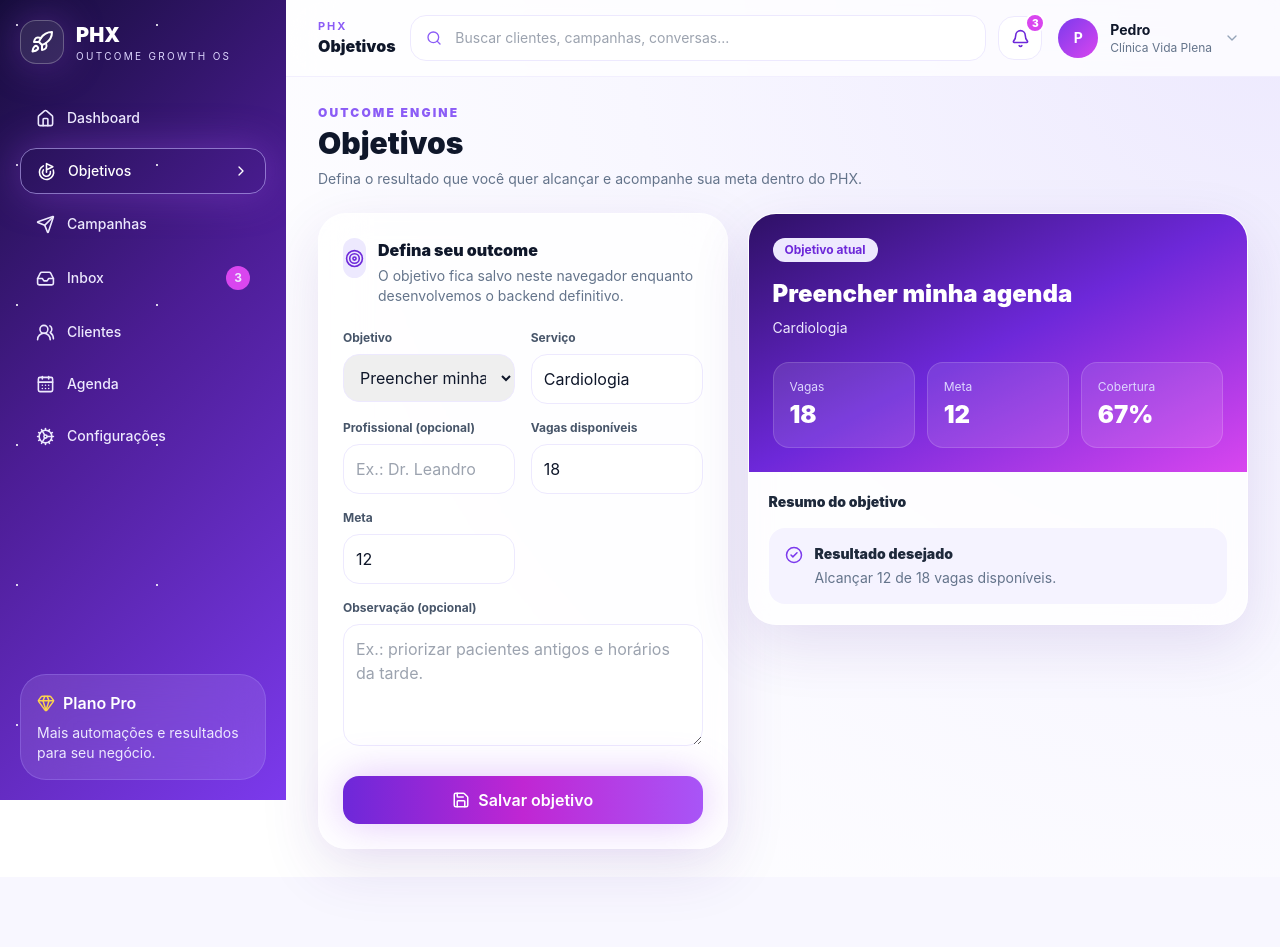
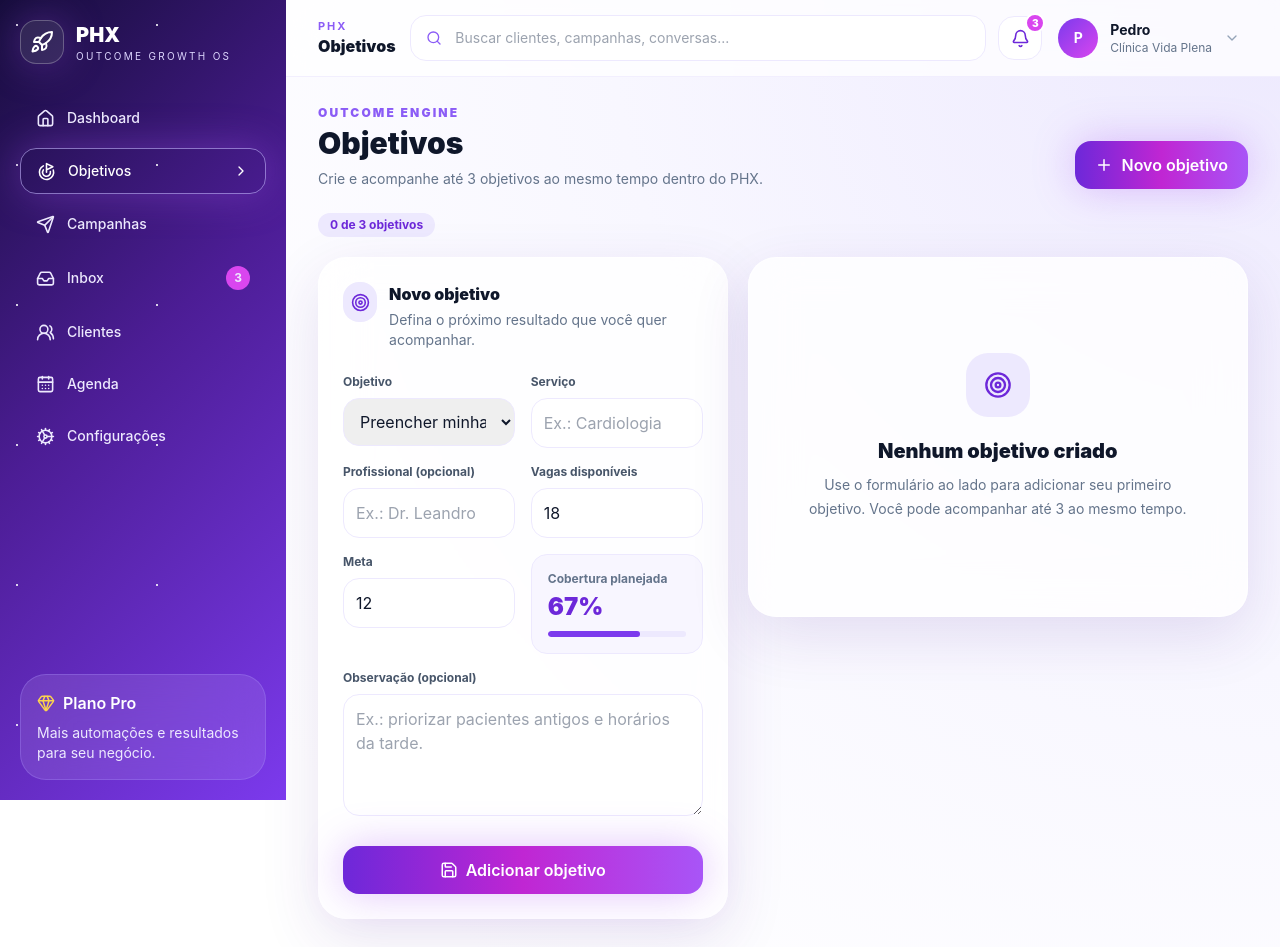
Before and after one commit to PedroH6/PHX, a React (Vite) app: page /objetivos in a window 1280 px wide. Before the commit the page ends 877 px from the top, so only its background shows below. Built offline with nearby package versions, Linux system fonts and the light colour scheme.

Commit message:
feat: support up to three objectives

```diff
--- a/src/pages/Objectives.jsx
+++ b/src/pages/Objectives.jsx
@@ -1,53 +1,264 @@
-import { useEffect, useMemo, useState } from 'react'
-import { CheckCircle2, Save, Target } from 'lucide-react'
+import { useMemo, useState } from 'react'
+import {
+  CheckCircle2,
+  Pencil,
+  Plus,
+  Save,
+  Target,
+  Trash2,
+  X,
+} from 'lucide-react'
 import { useOutletContext } from 'react-router-dom'
 import { Field, PageHeading, StatusPill } from '../components/UI'
 
-const defaultObjective = {
+const MAX_OBJECTIVES = 3
+
+const emptyObjective = {
   objective: 'Preencher minha agenda',
-  service: 'Cardiologia',
+  service: '',
   professional: '',
   availableSlots: 18,
   target: 12,
   context: '',
 }
 
-function loadObjective() {
+function createObjectiveId() {
+  return `objective-${Date.now()}-${Math.random().toString(36).slice(2, 7)}`
+}
+
+function normalizeObjective(objective) {
+  return {
+    ...objective,
+    availableSlots: Math.max(1, Number(objective.availableSlots) || 1),
+    target: Math.max(1, Number(objective.target) || 1),
+  }
+}
+
+function migrateLegacyObjective() {
   try {
-    const saved = localStorage.getItem('phx-current-objective')
-    return saved ? { ...defaultObjective, ...JSON.parse(saved) } : defaultObjective
+    const legacy = localStorage.getItem('phx-current-objective')
+    if (!legacy) return []
+
+    const parsed = JSON.parse(legacy)
+    const savedAt =
+      localStorage.getItem('phx-objective-saved-at') ||
+      new Date().toLocaleString('pt-BR')
+
+    return [
+      {
+        id: createObjectiveId(),
+        ...normalizeObjective(parsed),
+        savedAt,
+      },
+    ]
   } catch {
-    return defaultObjective
+    return []
   }
+}
+
+function loadObjectives() {
+  try {
+    const saved = localStorage.getItem('phx-objectives')
+
+    if (saved) {
+      const parsed = JSON.parse(saved)
+      if (Array.isArray(parsed)) return parsed.slice(0, MAX_OBJECTIVES)
+    }
+
+    const migrated = migrateLegacyObjective()
+
+    if (migrated.length) {
+      localStorage.setItem('phx-objectives', JSON.stringify(migrated))
+      return migrated
+    }
+
+    return []
+  } catch {
+    return []
+  }
+}
+
+function ObjectiveCard({ objective, index, onEdit, onDelete }) {
+  const coverage = Math.min(
+    100,
+    Math.round((objective.target / objective.availableSlots) * 100),
+  )
+
+  return (
+    <article className="glass-card overflow-hidden">
+      <div className="bg-gradient-to-br from-violet-950 via-violet-700 to-fuchsia-500 p-5 text-white">
+        <div className="flex flex-wrap items-start justify-between gap-3">
+          <div>
+            <div className="flex flex-wrap items-center gap-2">
+              <StatusPill>Objetivo {index + 1}</StatusPill>
+              <span className="text-xs font-semibold text-violet-200">
+                {objective.savedAt}
+              </span>
+            </div>
+
+            <h3 className="mt-4 text-xl font-black">{objective.objective}</h3>
+            <p className="mt-1 text-sm text-violet-100">
+              {objective.service || 'Serviço não informado'}
+              {objective.professional ? ` • ${objective.professional}` : ''}
+            </p>
+          </div>
+
+          <div className="flex gap-2">
+            <button
+              type="button"
+              onClick={() => onEdit(objective)}
+              className="grid h-9 w-9 place-items-center rounded-xl border border-white/20 bg-white/10 text-white transition hover:bg-white/20"
+              aria-label="Editar objetivo"
+              title="Editar objetivo"
+            >
+              <Pencil size={15} />
+            </button>
+
+            <button
+              type="button"
+              onClick={() => onDelete(objective.id)}
+              className="grid h-9 w-9 place-items-center rounded-xl border border-white/20 bg-white/10 text-white transition hover:bg-rose-500/30"
+              aria-label="Excluir objetivo"
+              title="Excluir objetivo"
+            >
+              <Trash2 size={15} />
+            </button>
+          </div>
+        </div>
+
+        <div className="mt-5 grid grid-cols-3 gap-2">
+          <div className="rounded-2xl border border-white/15 bg-white/10 p-3">
+            <div className="text-[11px] text-violet-200">Vagas</div>
+            <div className="mt-1 text-xl font-black">
+              {objective.availableSlots}
+            </div>
+          </div>
+
+          <div className="rounded-2xl border border-white/15 bg-white/10 p-3">
+            <div className="text-[11px] text-violet-200">Meta</div>
+            <div className="mt-1 text-xl font-black">{objective.target}</div>
+          </div>
+
+          <div className="rounded-2xl border border-white/15 bg-white/10 p-3">
+            <div className="text-[11px] text-violet-200">Cobertura</div>
+            <div className="mt-1 text-xl font-black">{coverage}%</div>
+          </div>
+        </div>
+
+        <div className="mt-4 h-2 overflow-hidden rounded-full bg-white/15">
+          <div
+            className="h-full rounded-full bg-white transition-all duration-500"
+            style={{ width: `${coverage}%` }}
+          />
+        </div>
+      </div>
+
+      <div className="p-4">
+        <div className="flex items-start gap-3 rounded-2xl bg-violet-50 p-3">
+          <CheckCircle2
+            size={17}
+            className="mt-0.5 shrink-0 text-violet-600"
+          />
+          <div>
+            <div className="text-sm font-black text-slate-800">
+              Resultado desejado
+            </div>
+            <div className="mt-1 text-sm text-slate-500">
+              Alcançar {objective.target} de {objective.availableSlots} vagas
+              disponíveis.
+            </div>
+          </div>
+        </div>
+
+        {objective.context && (
+          <div className="mt-3 rounded-2xl border border-violet-100 p-3">
+            <div className="text-[11px] font-black uppercase tracking-[.12em] text-violet-500">
+              Observação
+            </div>
+            <p className="mt-2 text-sm leading-5 text-slate-500">
+              {objective.context}
+            </p>
+          </div>
+        )}
+      </div>
+    </article>
+  )
 }
 
 export default function Objectives() {
   const { notify } = useOutletContext()
-  const [form, setForm] = useState(loadObjective)
-  const [savedAt, setSavedAt] = useState('')
+  const [objectives, setObjectives] = useState(loadObjectives)
+  const [form, setForm] = useState(emptyObjective)
+  const [editingId, setEditingId] = useState(null)
 
-  const progress = useMemo(() => {
+  const isEditing = Boolean(editingId)
+  const limitReached = objectives.length >= MAX_OBJECTIVES && !isEditing
+
+  const formCoverage = useMemo(() => {
     const available = Math.max(1, Number(form.availableSlots) || 1)
     const target = Math.max(0, Number(form.target) || 0)
     return Math.min(100, Math.round((target / available) * 100))
   }, [form.availableSlots, form.target])
 
-  useEffect(() => {
-    const saved = localStorage.getItem('phx-objective-saved-at')
-    if (saved) setSavedAt(saved)
-  }, [])
+  const persistObjectives = (nextObjectives) => {
+    setObjectives(nextObjectives)
+    localStorage.setItem('phx-objectives', JSON.stringify(nextObjectives))
+  }
 
   const updateField = (field, value) => {
     setForm((current) => ({ ...current, [field]: value }))
   }
 
+  const resetForm = () => {
+    setEditingId(null)
+    setForm(emptyObjective)
+  }
+
+  const startNewObjective = () => {
+    if (objectives.length >= MAX_OBJECTIVES) {
+      notify('Você pode ter no máximo 3 objetivos')
+      return
+    }
+
+    resetForm()
+  }
+
+  const editObjective = (objective) => {
+    setEditingId(objective.id)
+    setForm({
+      objective: objective.objective,
+      service: objective.service,
+      professional: objective.professional,
+      availableSlots: objective.availableSlots,
+      target: objective.target,
+      context: objective.context,
+    })
+
+    window.scrollTo({ top: 0, behavior: 'smooth' })
+  }
+
+  const deleteObjective = (id) => {
+    const nextObjectives = objectives.filter((objective) => objective.id !== id)
+    persistObjectives(nextObjectives)
+
+    if (editingId === id) resetForm()
+
+    notify('Objetivo excluído')
+  }
+
   const saveObjective = (event) => {
     event.preventDefault()
 
-    const normalized = {
-      ...form,
-      availableSlots: Math.max(1, Number(form.availableSlots) || 1),
-      target: Math.max(1, Number(form.target) || 1),
+    if (!isEditing && objectives.length >= MAX_OBJECTIVES) {
+      notify('Você já atingiu o limite de 3 objetivos')
+      return
+    }
+
+    const normalized = normalizeObjective(form)
+
+    if (!normalized.service.trim()) {
+      notify('Informe o serviço do objetivo')
+      return
     }
 
     if (normalized.target > normalized.availableSlots) {
@@ -55,12 +266,36 @@ export default function Objectives() {
       return
     }
 
-    const now = new Date().toLocaleString('pt-BR')
-    localStorage.setItem('phx-current-objective', JSON.stringify(normalized))
-    localStorage.setItem('phx-objective-saved-at', now)
-    setForm(normalized)
-    setSavedAt(now)
-    notify('Objetivo salvo com sucesso')
+    const savedAt = new Date().toLocaleString('pt-BR')
+
+    if (isEditing) {
+      const nextObjectives = objectives.map((objective) =>
+        objective.id === editingId
+          ? {
+              ...objective,
+              ...normalized,
+              savedAt,
+            }
+          : objective,
+      )
+
+      persistObjectives(nextObjectives)
+      notify('Objetivo atualizado com sucesso')
+    } else {
+      const nextObjectives = [
+        ...objectives,
+        {
+          id: createObjectiveId(),
+          ...normalized,
+          savedAt,
+        },
+      ]
+
+      persistObjectives(nextObjectives)
+      notify('Objetivo adicionado com sucesso')
+    }
+
+    resetForm()
   }
 
   return (
@@ -68,31 +303,76 @@ export default function Objectives() {
       <PageHeading
         eyebrow="Outcome Engine"
         title="Objetivos"
-        description="Defina o resultado que você quer alcançar e acompanhe sua meta dentro do PHX."
+        description="Crie e acompanhe até 3 objetivos ao mesmo tempo dentro do PHX."
+        action={
+          objectives.length < MAX_OBJECTIVES && (
+            <button
+              type="button"
+              onClick={startNewObjective}
+              className="gradient-button"
+            >
+              <Plus size={18} />
+              Novo objetivo
+            </button>
+          )
+        }
       />
+
+      <div className="mb-5 flex flex-wrap items-center gap-3">
+        <StatusPill tone={objectives.length === MAX_OBJECTIVES ? 'amber' : 'violet'}>
+          {objectives.length} de {MAX_OBJECTIVES} objetivos
+        </StatusPill>
+
+        {objectives.length === MAX_OBJECTIVES && (
+          <span className="text-sm text-slate-500">
+            Limite atingido. Edite ou exclua um objetivo para criar outro.
+          </span>
+        )}
+      </div>
 
       <section className="grid gap-5 xl:grid-cols-[.9fr_1.1fr]">
         <form
           onSubmit={saveObjective}
           className="glass-card self-start p-5 sm:p-6"
         >
+          <div className="flex items-start justify-between gap-3">
             <div className="flex items-start gap-3">
               <div className="icon-bubble">
                 <Target size={19} />
               </div>
+
               <div>
-              <h2 className="font-black text-slate-900">Defina seu outcome</h2>
+                <h2 className="font-black text-slate-900">
+                  {isEditing ? 'Editar objetivo' : 'Novo objetivo'}
+                </h2>
                 <p className="mt-1 text-sm text-slate-500">
-                O objetivo fica salvo neste navegador enquanto desenvolvemos o
-                backend definitivo.
+                  {isEditing
+                    ? 'Atualize os dados do objetivo selecionado.'
+                    : limitReached
+                      ? 'Exclua um objetivo para liberar uma nova vaga.'
+                      : 'Defina o próximo resultado que você quer acompanhar.'}
                 </p>
               </div>
+            </div>
+
+            {isEditing && (
+              <button
+                type="button"
+                onClick={resetForm}
+                className="grid h-9 w-9 place-items-center rounded-xl border border-violet-100 text-slate-400 transition hover:bg-violet-50"
+                aria-label="Cancelar edição"
+                title="Cancelar edição"
+              >
+                <X size={16} />
+              </button>
+            )}
           </div>
 
           <div className="mt-6 grid gap-4 sm:grid-cols-2">
             <Field label="Objetivo">
               <select
                 value={form.objective}
+                disabled={limitReached}
                 onChange={(event) =>
                   updateField('objective', event.target.value)
                 }
@@ -108,6 +388,7 @@ export default function Objectives() {
             <Field label="Serviço">
               <input
                 value={form.service}
+                disabled={limitReached}
                 onChange={(event) => updateField('service', event.target.value)}
                 placeholder="Ex.: Cardiologia"
                 required
@@ -117,6 +398,7 @@ export default function Objectives() {
             <Field label="Profissional (opcional)">
               <input
                 value={form.professional}
+                disabled={limitReached}
                 onChange={(event) =>
                   updateField('professional', event.target.value)
                 }
@@ -129,6 +411,7 @@ export default function Objectives() {
                 type="number"
                 min="1"
                 value={form.availableSlots}
+                disabled={limitReached}
                 onChange={(event) =>
                   updateField('availableSlots', event.target.value)
                 }
@@ -141,16 +424,33 @@ export default function Objectives() {
                 type="number"
                 min="1"
                 value={form.target}
+                disabled={limitReached}
                 onChange={(event) => updateField('target', event.target.value)}
                 required
               />
             </Field>
+
+            <div className="rounded-2xl border border-violet-100 bg-violet-50/70 p-4">
+              <div className="text-xs font-bold text-slate-500">
+                Cobertura planejada
+              </div>
+              <div className="mt-1 text-2xl font-black text-violet-700">
+                {formCoverage}%
+              </div>
+              <div className="mt-2 h-1.5 overflow-hidden rounded-full bg-violet-100">
+                <div
+                  className="h-full rounded-full bg-violet-600 transition-all"
+                  style={{ width: `${formCoverage}%` }}
+                />
+              </div>
+            </div>
 
             <div className="sm:col-span-2">
               <Field label="Observação (opcional)">
                 <textarea
                   rows="4"
                   value={form.context}
+                  disabled={limitReached}
                   onChange={(event) =>
                     updateField('context', event.target.value)
                   }
@@ -160,85 +460,43 @@ export default function Objectives() {
             </div>
           </div>
 
-          <button type="submit" className="gradient-button mt-6 w-full">
+          <button
+            type="submit"
+            disabled={limitReached}
+            className="gradient-button mt-6 w-full disabled:cursor-not-allowed disabled:opacity-50"
+          >
             <Save size={18} />
-            Salvar objetivo
+            {isEditing ? 'Salvar alterações' : 'Adicionar objetivo'}
           </button>
         </form>
 
-        <div className="space-y-5">
-          <div className="glass-card overflow-hidden">
-            <div className="bg-gradient-to-br from-violet-950 via-violet-700 to-fuchsia-500 p-6 text-white">
-              <div className="flex flex-wrap items-center gap-2">
-                <StatusPill>Objetivo atual</StatusPill>
-                {savedAt && (
-                  <span className="text-xs font-semibold text-violet-200">
-                    salvo em {savedAt}
-                  </span>
-                )}
+        <div>
+          {objectives.length === 0 ? (
+            <div className="glass-card flex min-h-[360px] flex-col items-center justify-center p-8 text-center">
+              <div className="grid h-16 w-16 place-items-center rounded-[22px] bg-violet-100 text-violet-700">
+                <Target size={28} />
               </div>
-
-              <h3 className="mt-4 text-2xl font-black">{form.objective}</h3>
-              <p className="mt-2 text-sm text-violet-100">
-                {form.service}
-                {form.professional ? ` • ${form.professional}` : ''}
-              </p>
-
-              <div className="mt-6 grid gap-3 sm:grid-cols-3">
-                <div className="rounded-2xl border border-white/15 bg-white/10 p-4">
-                  <div className="text-xs text-violet-200">Vagas</div>
-                  <div className="mt-1 text-2xl font-black">
-                    {form.availableSlots}
-                  </div>
-                </div>
-
-                <div className="rounded-2xl border border-white/15 bg-white/10 p-4">
-                  <div className="text-xs text-violet-200">Meta</div>
-                  <div className="mt-1 text-2xl font-black">{form.target}</div>
-                </div>
-
-                <div className="rounded-2xl border border-white/15 bg-white/10 p-4">
-                  <div className="text-xs text-violet-200">Cobertura</div>
-                  <div className="mt-1 text-2xl font-black">{progress}%</div>
-                </div>
-              </div>
-            </div>
-
-            <div className="p-5">
-              <div className="text-sm font-black text-slate-800">
-                Resumo do objetivo
-              </div>
-
-              <div className="mt-4 space-y-3">
-                <div className="flex items-start gap-3 rounded-2xl bg-violet-50 p-4">
-                  <CheckCircle2
-                    size={18}
-                    className="mt-0.5 shrink-0 text-violet-600"
-                  />
-                  <div>
-                    <div className="text-sm font-black text-slate-800">
-                      Resultado desejado
-                    </div>
-                    <div className="mt-1 text-sm text-slate-500">
-                      Alcançar {form.target} de {form.availableSlots} vagas
-                      disponíveis.
-                    </div>
-                  </div>
-                </div>
-
-                {form.context && (
-                  <div className="rounded-2xl border border-violet-100 p-4">
-                    <div className="text-xs font-black uppercase tracking-[.12em] text-violet-500">
-                      Observação
-                    </div>
-                    <p className="mt-2 text-sm leading-6 text-slate-500">
-                      {form.context}
+              <h3 className="mt-5 text-xl font-black text-slate-900">
+                Nenhum objetivo criado
+              </h3>
+              <p className="mt-2 max-w-sm text-sm leading-6 text-slate-500">
+                Use o formulário ao lado para adicionar seu primeiro objetivo.
+                Você pode acompanhar até 3 ao mesmo tempo.
               </p>
             </div>
+          ) : (
+            <div className="space-y-4">
+              {objectives.map((objective, index) => (
+                <ObjectiveCard
+                  key={objective.id}
+                  objective={objective}
+                  index={index}
+                  onEdit={editObjective}
+                  onDelete={deleteObjective}
+                />
+              ))}
+            </div>
           )}
-              </div>
-            </div>
-          </div>
         </div>
       </section>
     </div>
```
Lines whose indentation alone changed are shown as unchanged.
